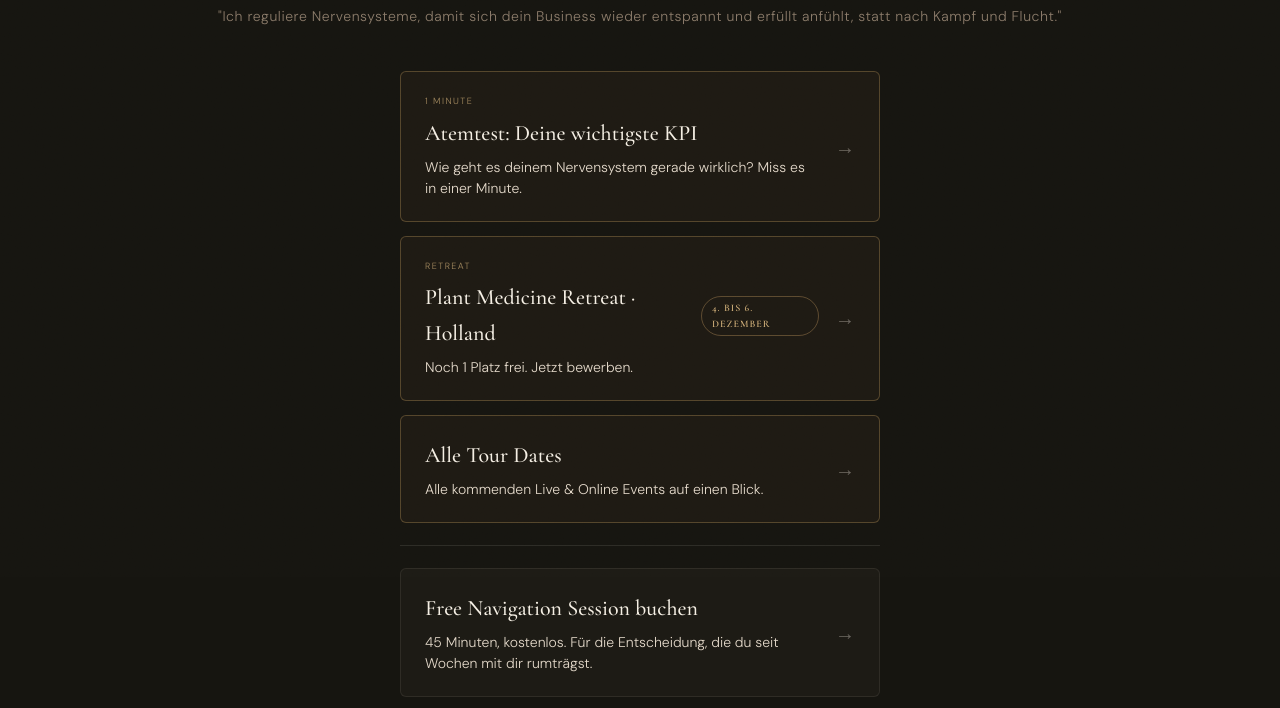
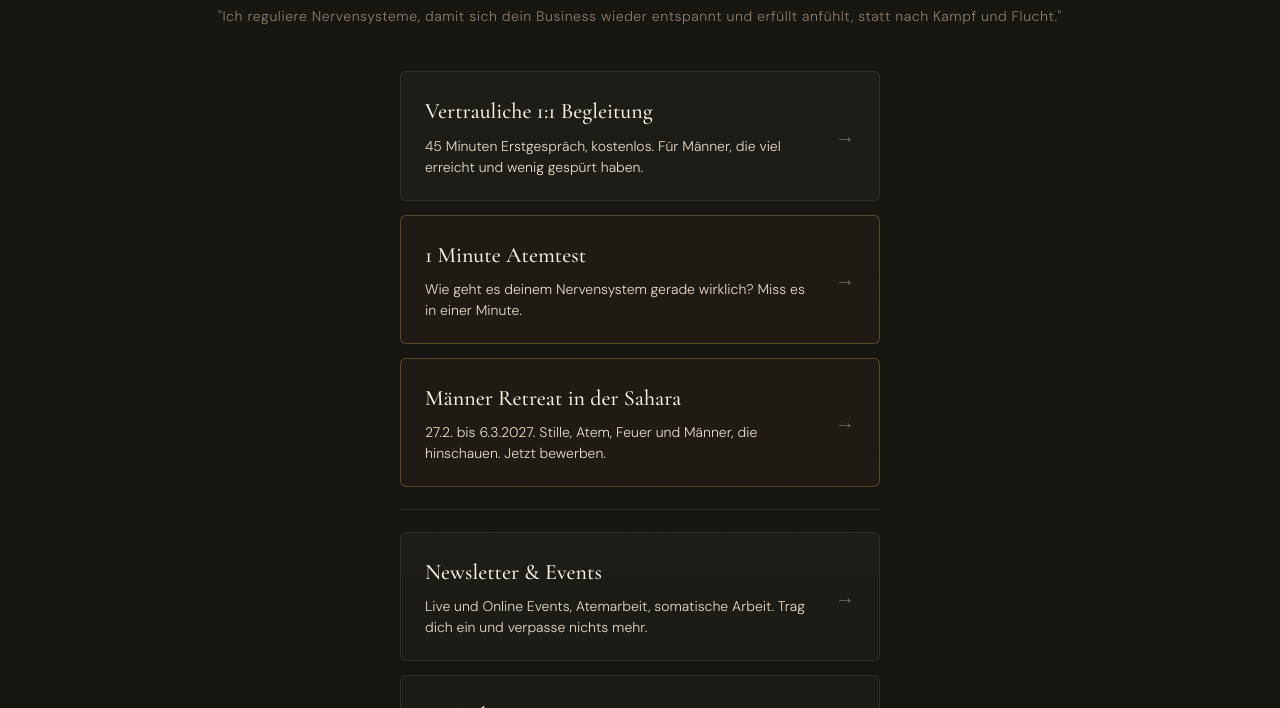
Before and after one commit to beyondhustle/robinstolberg-website, a plain HTML site: page linktree.html in a window 1280 px wide. Shown: the part 223-931 px from the top of the page. Drawn offline with nearby package versions, Linux system fonts and the light colour scheme.

Commit message:
Linktree neu, Unterzeile Private Session (#16)
* Linktree neu sortiert, Kurs und Sahara vorbereitet; Unterzeile auf /private-session

Co-Authored-By: Claude Opus 5.5 <noreply@anthropic.com>
Claude-Session: https://claude.ai/code/session_01T8UkdwTfRMPbcMnk81A16h

* Linktree: Sahara Männer Retreat statt Holland

Co-Authored-By: Claude Opus 5.5 <noreply@anthropic.com>
Claude-Session: https://claude.ai/code/session_01T8UkdwTfRMPbcMnk81A16h

---------

Co-authored-by: Claude <noreply@anthropic.com>

```diff
--- a/linktree.html
+++ b/linktree.html
@@ -72,48 +72,48 @@ body::after{content:"";position:fixed;inset:0;pointer-events:none;z-index:9999;o
 <h1 class="name">Robin Stolberg</h1>
 <p class="claim" data-en="I regulate nervous systems so your business feels relaxed and fulfilling again, instead of fight or flight.">"Ich reguliere Nervensysteme, damit sich dein Business wieder entspannt und erfüllt anfühlt, statt nach Kampf und Flucht."</p>
 <div class="links">
+<a class="link-card" href="https://robinstolberg.de/private-session" target="_blank" rel="noopener">
+<div class="link-body">
+<p class="link-title" data-en="Confidential 1:1 guidance">Vertrauliche 1:1 Begleitung</p>
+<p class="link-desc" data-en="45 minute first conversation, free. For men who have achieved a lot and felt little.">45 Minuten Erstgespräch, kostenlos. Für Männer, die viel erreicht und wenig gespürt haben.</p>
+</div>
+<span class="link-arrow">→</span>
+</a>
+<!-- KURS: einkommentieren ab Start Freiheitspaket, AFFILIATE_LINK_PLATZHALTER ersetzen
+<a class="link-card" href="AFFILIATE_LINK_PLATZHALTER" target="_blank" rel="noopener">
+<div class="link-body">
+<p class="link-title" data-en="Head versus gut: The decision training">Kopf gegen Bauch: Das Entscheidungstraining</p>
+<p class="link-desc" data-en="My audio course for entrepreneurs. Free now in the Freiheitspaket.">Mein Audiokurs für Unternehmer. Jetzt kostenlos im Freiheitspaket.</p>
+</div>
+<span class="link-arrow">→</span>
+</a>
+-->
 <a class="link-card is-event" href="https://robinstolberg.de/test" target="_blank" rel="noopener">
 <div class="link-body">
-<p class="next-label" data-en="1 minute">1 Minute</p>
-<p class="link-title" data-en="Breath test: your most important KPI">Atemtest: Deine wichtigste KPI</p>
+<p class="link-title" data-en="1 minute breath test">1 Minute Atemtest</p>
 <p class="link-desc" data-en="How does your nervous system really perform right now? Measure it in one minute.">Wie geht es deinem Nervensystem gerade wirklich? Miss es in einer Minute.</p>
 </div>
 <span class="link-arrow">→</span>
 </a>
-<a class="link-card is-event" href="https://wa.me/message/3WI32AXRP6ZGJ1" target="_blank" rel="noopener">
+<a class="link-card is-event" href="https://wa.me/66933671848?text=Hey%20Robin%2C%20ich%20interessiere%20mich%20f%C3%BCr%20das%20M%C3%A4nner%20Retreat%20in%20der%20Sahara%20vom%2027.2.%20bis%206.3.2027" target="_blank" rel="noopener">
 <div class="link-body">
-<p class="next-label" data-en="Retreat">Retreat</p>
-<p class="link-title"><span data-en="Plant Medicine Retreat · Holland">Plant Medicine Retreat · Holland</span> <span class="badge" data-en="Dec 4 to 6">4. bis 6. Dezember</span></p>
-<p class="link-desc" data-en="1 spot left. Apply now.">Noch 1 Platz frei. Jetzt bewerben.</p>
-</div>
-<span class="link-arrow">→</span>
-</a>
-<a class="link-card is-event" href="https://robinstolberg.de/#event" target="_blank" rel="noopener">
-<div class="link-body">
-<p class="link-title" data-en="All Tour Dates">Alle Tour Dates</p>
-<p class="link-desc" data-en="All upcoming live &amp; online events at a glance.">Alle kommenden Live &amp; Online Events auf einen Blick.</p>
+<p class="link-title" data-en="Men's retreat in the Sahara">Männer Retreat in der Sahara</p>
+<p class="link-desc" data-en="27.2. to 6.3.2027. Silence, breath, fire and men who look within. Apply now.">27.2. bis 6.3.2027. Stille, Atem, Feuer und Männer, die hinschauen. Jetzt bewerben.</p>
 </div>
 <span class="link-arrow">→</span>
 </a>
 <hr class="divider">
-<a class="link-card" href="https://robinstolberg.de/private-session" target="_blank" rel="noopener">
-<div class="link-body">
-<p class="link-title" data-en="Book a Free Navigation Session">Free Navigation Session buchen</p>
-<p class="link-desc" data-en="45 minutes, free. For the decision you've been carrying around for weeks.">45 Minuten, kostenlos. Für die Entscheidung, die du seit Wochen mit dir rumträgst.</p>
-</div>
-<span class="link-arrow">→</span>
-</a>
 <a class="link-card" href="https://robinstolberg.de" target="_blank" rel="noopener">
 <div class="link-body">
 <p class="link-title">Newsletter &amp; Events</p>
-<p class="link-desc" data-en="Live &amp; online events, breathwork, somatic work. The starting point for everything I do. Sign up and don't miss a thing.">Live &amp; Online Events, Breathwork, somatische Arbeit. Der Ausgangspunkt für alles was ich mache. Trag dich ein und verpasse nichts mehr.</p>
+<p class="link-desc" data-en="Live and online events, breathwork, somatic work. Sign up and don't miss a thing.">Live und Online Events, Atemarbeit, somatische Arbeit. Trag dich ein und verpasse nichts mehr.</p>
 </div>
 <span class="link-arrow">→</span>
 </a>
 <a class="link-card" href="https://www.youtube.com/@naturalbiohacker369/videos" target="_blank" rel="noopener">
 <div class="link-body">
 <p class="link-title">YouTube</p>
-<p class="link-desc" data-en="Podcasts &amp; interviews with inspiring, conscious entrepreneurs.">Podcasts &amp; Interviews mit spannenden und bewussten Unternehmern.</p>
+<p class="link-desc" data-en="Podcasts and interviews with conscious entrepreneurs.">Podcasts und Interviews mit bewussten Unternehmern.</p>
 </div>
 <span class="link-arrow">→</span>
 </a>
```
Also changed, not shown: private-session.html (+2 -0 lines).
